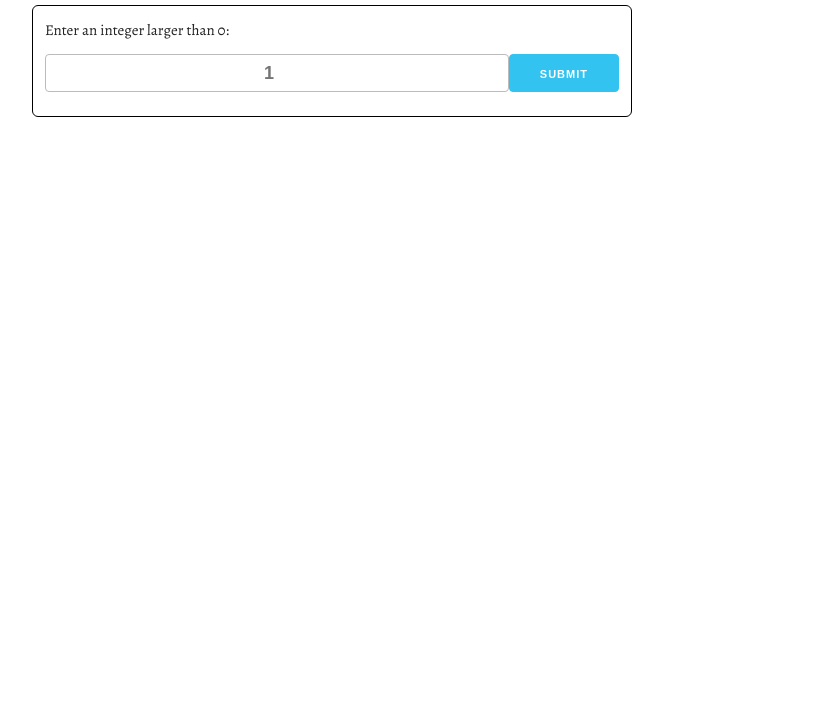
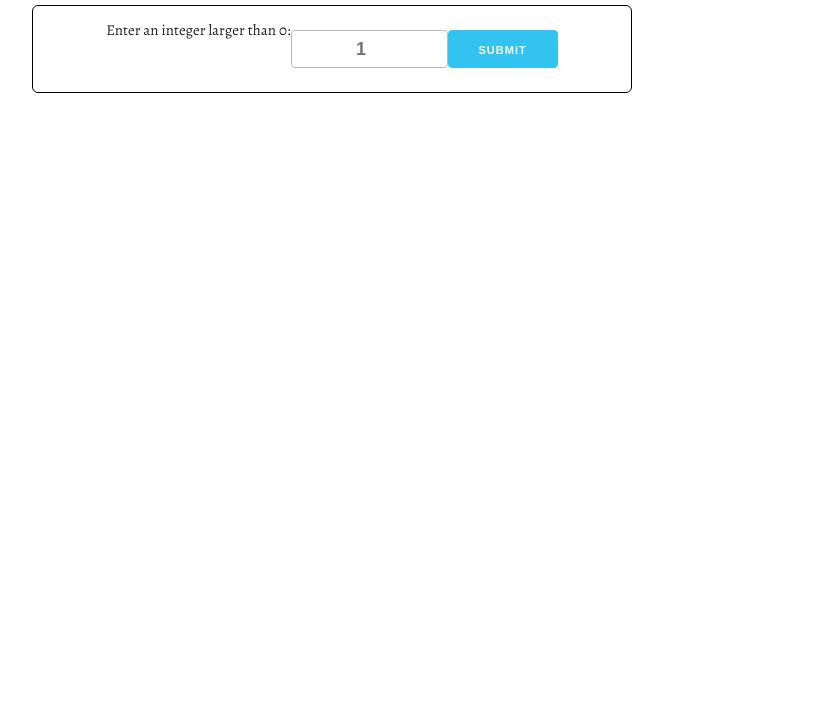
Before and after one commit to SmKou/mr-roboger-neighborhood, a plain HTML site: page index.html in a window 1280 px wide. Shown: the part 95-800 px from the top of the page, without its empty margins (128-953 px from the left). Drawn offline with nearby package versions, Linux system fonts and the light colour scheme.

Commit message:
Fix alignment

```diff
--- a/css/styles.css
+++ b/css/styles.css
@@ -267,7 +267,12 @@ form {
     border-radius: 0.6rem;
 }
 
-form div {
+form .container {
+    display: flex;
+    justify-content: center;
+}
+
+form .container div {
     display: flex;
     padding: 1.2rem 0;
 }
@@ -288,9 +293,3 @@ input.button {
 #roboger-list span {
     padding: 1.2rem 0;
 }
-
-/* Messages and Notices
-–––––––––––––––––––––––––––––––––––––––––––––––––– */
-
-/* Addresses features to be implemented */
-.notice { color: red }
--- a/index.html
+++ b/index.html
@@ -16,12 +16,13 @@
     <main>
         <h1>Mr. Roboger's Neighborhood</h1>
         <form method="POST">
-            <p>Enter an integer larger than 0:</p>
-            <div>
-                <input class="button" type="number" id="number-ipt" name="number" min="0" max="400000000" placeholder="1">
-                <input class="button-primary" type="submit" id="submit-ipt" value="Submit">
+            <div class="container">
+                <p>Enter an integer larger than 0:</p>
+                <div>
+                    <input class="button" type="number" id="number-ipt" name="number" min="0" max="400000000" placeholder="1">
+                    <input class="button-primary" type="submit" id="submit-ipt" value="Submit">
+                </div>
             </div>
-            <p class="error"></p>
         </form>
         <div id="roboger-list"></div>
     </main>
```
